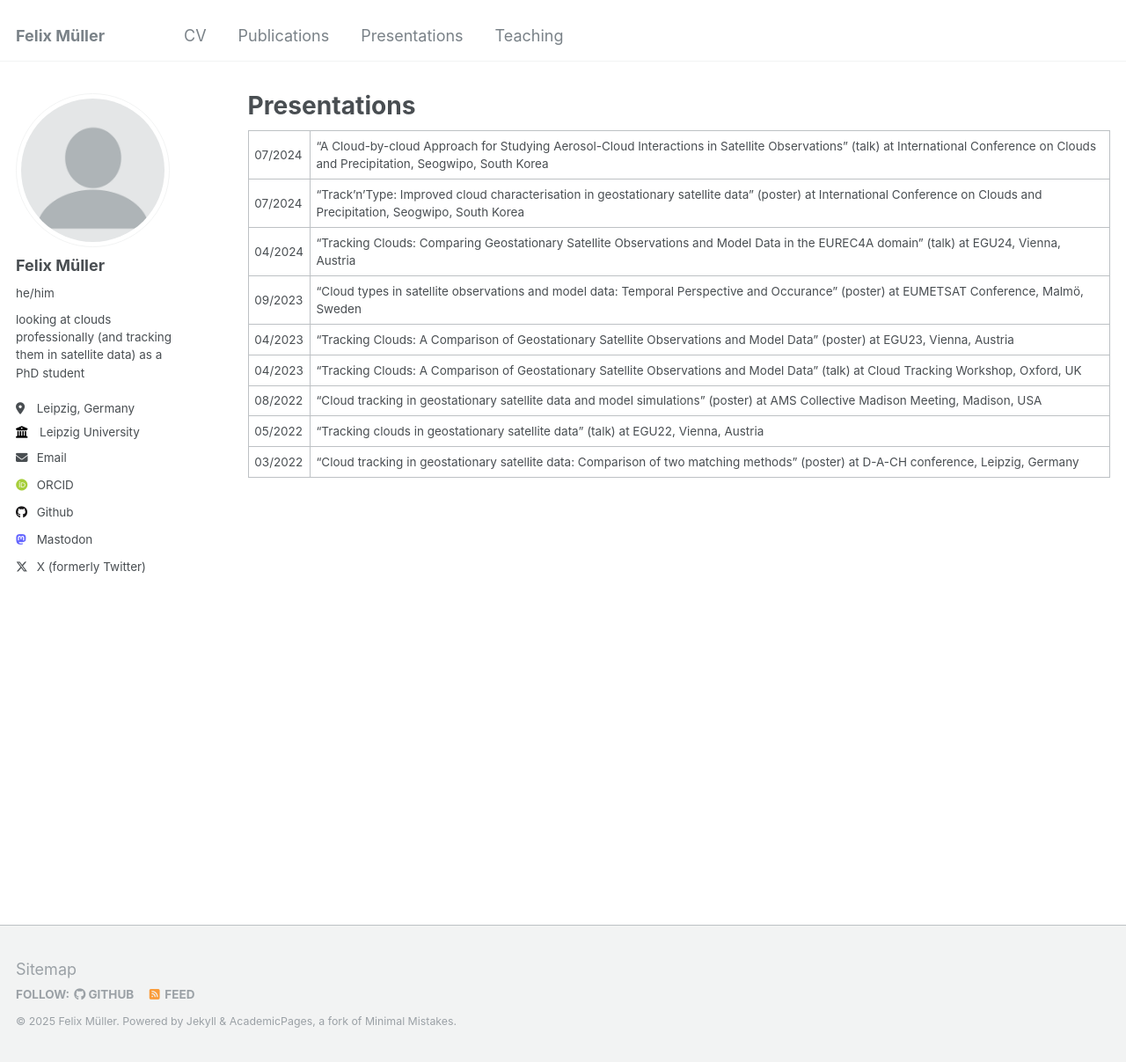
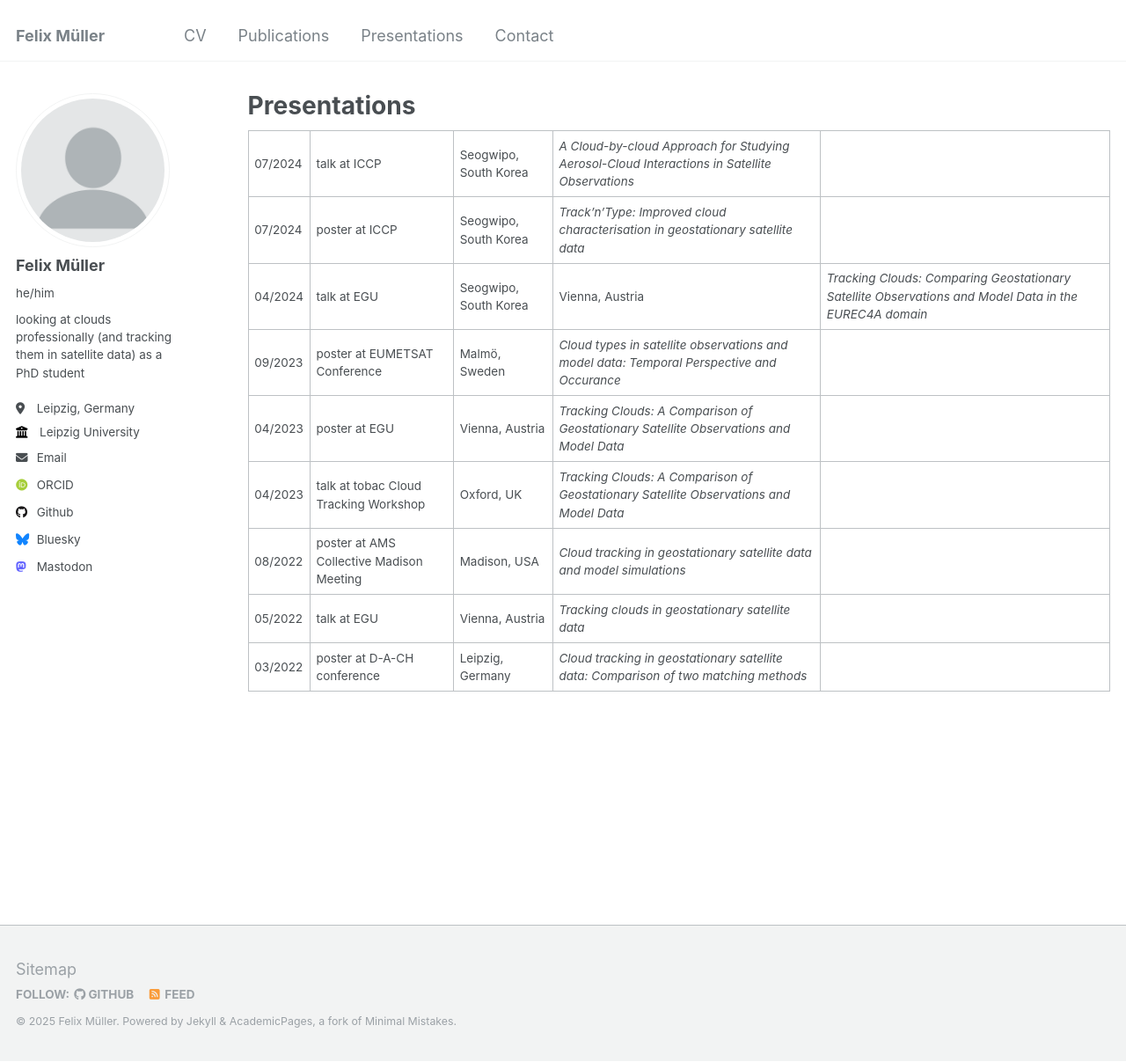
Before and after one commit to felix-mue/felix-mue.github.io, a Jekyll site: the page built from _pages/presentations.md, in a window 1280 px wide and 1207 px high. Shown: the whole window at 88% size. Built offline with Jekyll 4.4.1, drawn with Linux system fonts in a browser that asks for light colours; some web fonts are replaced.

Commit message:
update presentations mostly

```diff
--- a/_config.yml
+++ b/_config.yml
@@ -47,8 +47,8 @@ author:
   kaggle           : # Username
   stackoverflow    : # User number or user number and name (i.e., use "1" or "1/jeff-atwood")
 
-  # Social media
-  bluesky          : # "bsky.app" # Replace this with you Bluesky username
+  # Social media (replace your usernames)
+  bluesky          : "felixandtheclouds.bsky.social"
   facebook         : # Username
   flickr           : # Username
   foursquare       : # Username
@@ -65,7 +65,7 @@ author:
   steam            : # Username
   telegram         : # URL
   tumblr           : # username
-  twitter          : "FelixAndClouds"
+  twitter          : # "FelixAndClouds"
   vine             : # Username
   weibo            : # Username
   wikipedia        : # Username
--- a/_data/navigation.yml
+++ b/_data/navigation.yml
@@ -14,5 +14,5 @@ main:
   - title: "Presentations"
     url: /presentations/
 
-  - title: "Teaching"
-    url: /teaching/
+  - title: "Contact"
+    url: /contact/
--- a/_pages/presentations.md
+++ b/_pages/presentations.md
@@ -5,12 +5,12 @@ permalink: /presentations/
 author_profile: true
 ---
 
-| 07/2024 | "A Cloud-by-cloud Approach for Studying Aerosol-Cloud Interactions in Satellite Observations" (talk) at International Conference on Clouds and Precipitation, Seogwipo, South Korea |
-| 07/2024 | "Track’n’Type: Improved cloud characterisation in geostationary satellite data" (poster) at International Conference on Clouds and Precipitation, Seogwipo, South Korea |
-| 04/2024 | "Tracking Clouds: Comparing Geostationary Satellite Observations and Model Data in the EUREC4A domain" (talk) at EGU24, Vienna, Austria |
-| 09/2023 | "Cloud types in satellite observations and model data: Temporal Perspective and Occurance" (poster) at EUMETSAT Conference, Malmö, Sweden |
-| 04/2023 | "Tracking Clouds: A Comparison of Geostationary Satellite Observations and Model Data" (poster) at EGU23, Vienna, Austria |
-| 04/2023 | "Tracking Clouds: A Comparison of Geostationary Satellite Observations and Model Data" (talk) at Cloud Tracking Workshop, Oxford, UK |
-| 08/2022 | "Cloud tracking in geostationary satellite data and model simulations" (poster) at AMS Collective Madison Meeting, Madison, USA |
-| 05/2022 | "Tracking clouds in geostationary satellite data" (talk) at EGU22, Vienna, Austria |
-| 03/2022 | "Cloud tracking in geostationary satellite data: Comparison of two matching methods" (poster) at D-A-CH conference, Leipzig, Germany |
+| 07/2024 | talk at ICCP | Seogwipo, South Korea | _A Cloud-by-cloud Approach for Studying Aerosol-Cloud Interactions in Satellite Observations_ |
+| 07/2024 | poster at ICCP | Seogwipo, South Korea | _Track’n’Type: Improved cloud characterisation in geostationary satellite data_ |
+| 04/2024 | talk at EGU | Seogwipo, South Korea | Vienna, Austria | _Tracking Clouds: Comparing Geostationary Satellite Observations and Model Data in the EUREC4A domain_ |
+| 09/2023 | poster at EUMETSAT Conference | Malmö, Sweden | _Cloud types in satellite observations and model data: Temporal Perspective and Occurance_ |
+| 04/2023 | poster at EGU | Vienna, Austria | _Tracking Clouds: A Comparison of Geostationary Satellite Observations and Model Data_ |
+| 04/2023 | talk at tobac Cloud Tracking Workshop | Oxford, UK | _Tracking Clouds: A Comparison of Geostationary Satellite Observations and Model Data_ |
+| 08/2022 | poster at AMS Collective Madison Meeting | Madison, USA | _Cloud tracking in geostationary satellite data and model simulations_ |
+| 05/2022 | talk at EGU | Vienna, Austria | _Tracking clouds in geostationary satellite data_ |
+| 03/2022 | poster at D-A-CH conference | Leipzig, Germany | _Cloud tracking in geostationary satellite data: Comparison of two matching methods_ |
```
Also changed, not shown: _data/authors.yml (+3 -15 lines), _pages/about.md (+8 -1 lines), _pages/contact.md (added, +16 -0 lines), _pages/cv.md (+2 -2 lines).
